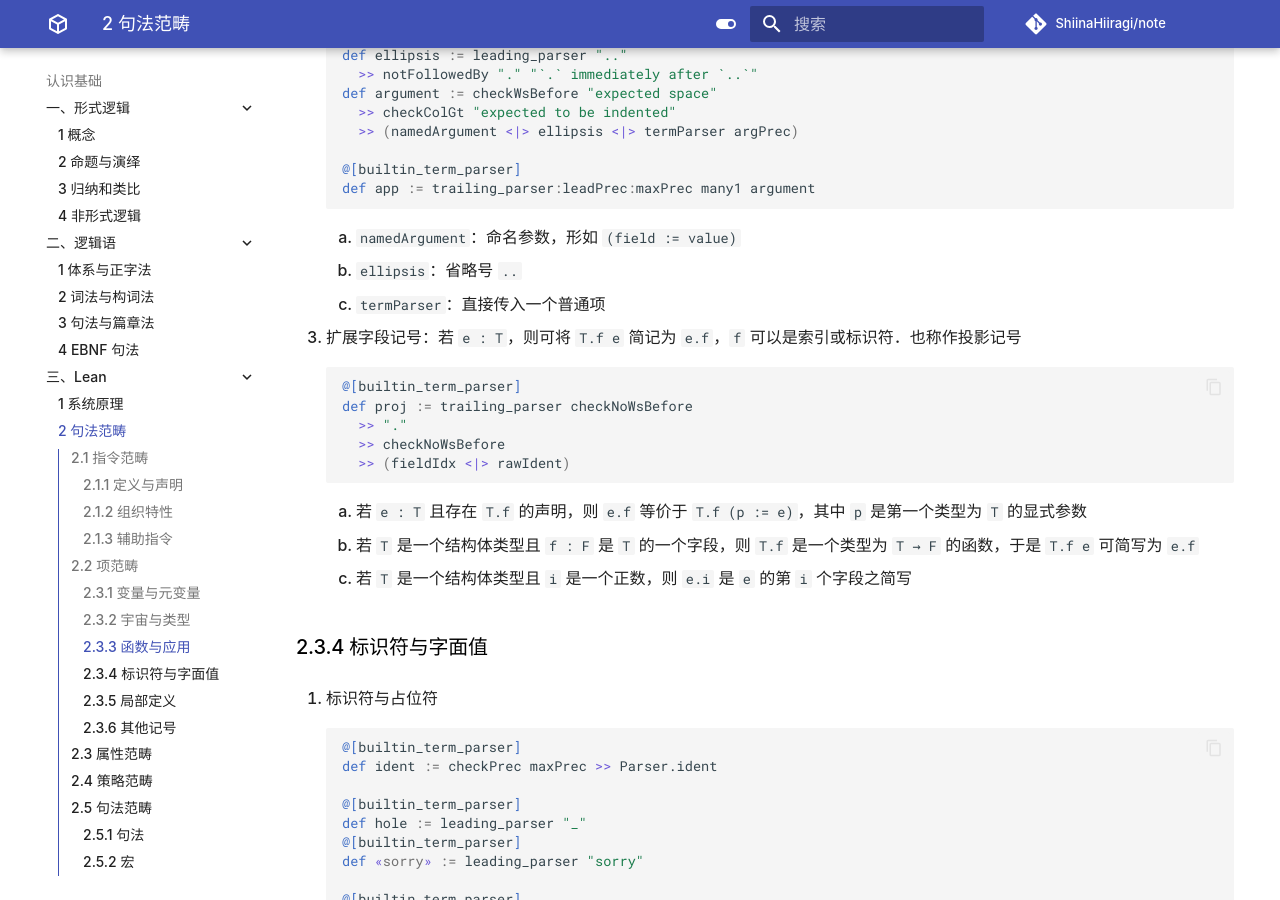
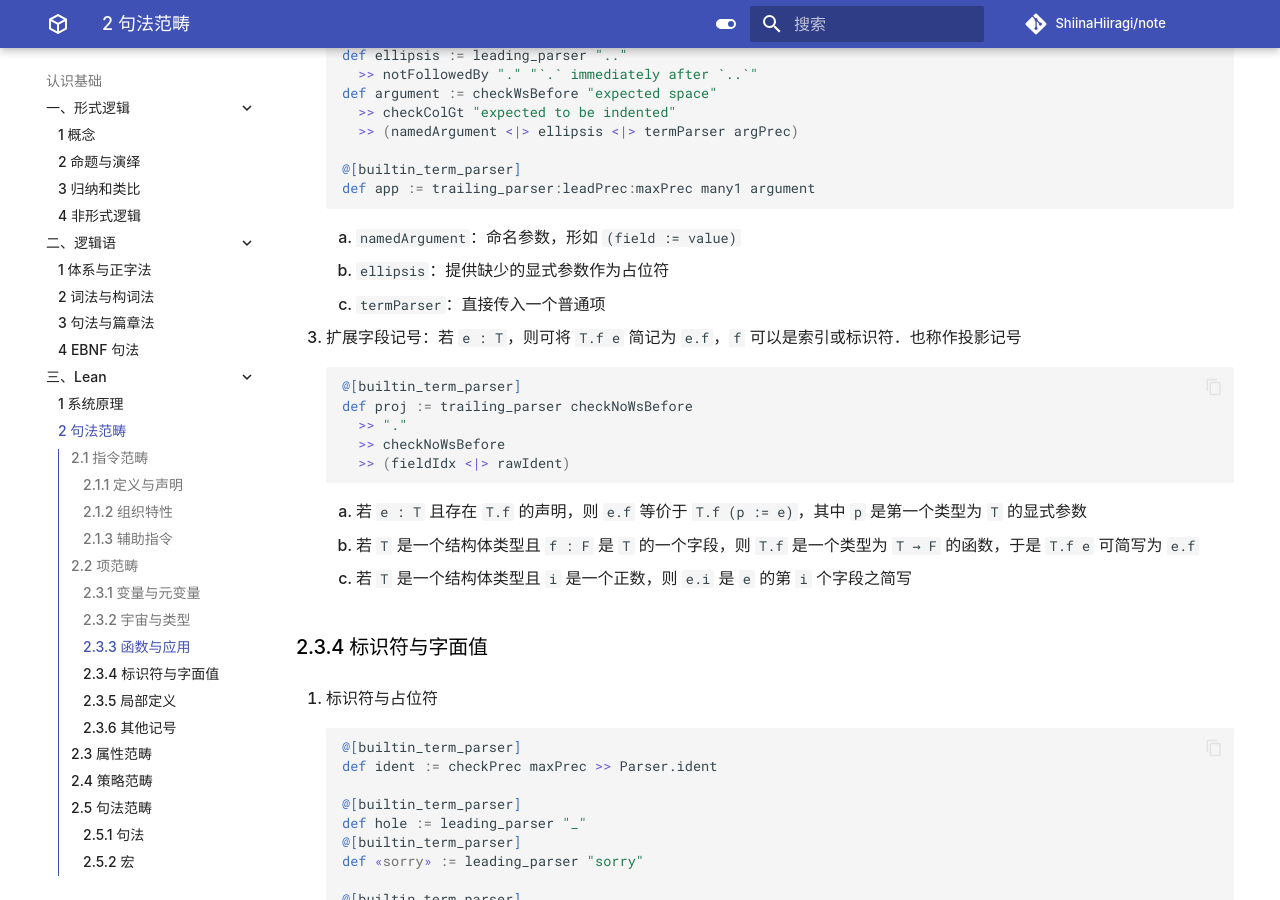
Before and after one commit to ShiinaHiiragi/note, an MkDocs documentation site: the page built from docs/cogn/lean/cat.md, in a window 1280 px wide and 900 px high, scrolled down 17325 px. Built offline with MkDocs 1.6.1 and Material for MkDocs 9.7.7, drawn with Linux system fonts in a browser that asks for light colours; comment, search, counter and statistics services are not loaded.

Commit message:
add ellipsis

````diff
--- a/docs/cogn/lean/cat.md
+++ b/docs/cogn/lean/cat.md
@@ -907,7 +907,7 @@
     ```
 
     1. `namedArgument`：命名参数，形如 `(field := value)`
-    2. `ellipsis`：省略号 `..`
+    2. `ellipsis`：提供缺少的显式参数作为占位符
     3. `termParser`：直接传入一个普通项
 
 3. 扩展字段记号：若 `e : T`，则可将 `T.f e` 简记为 `e.f`，`f` 可以是索引或标识符．也称作投影记号
````
